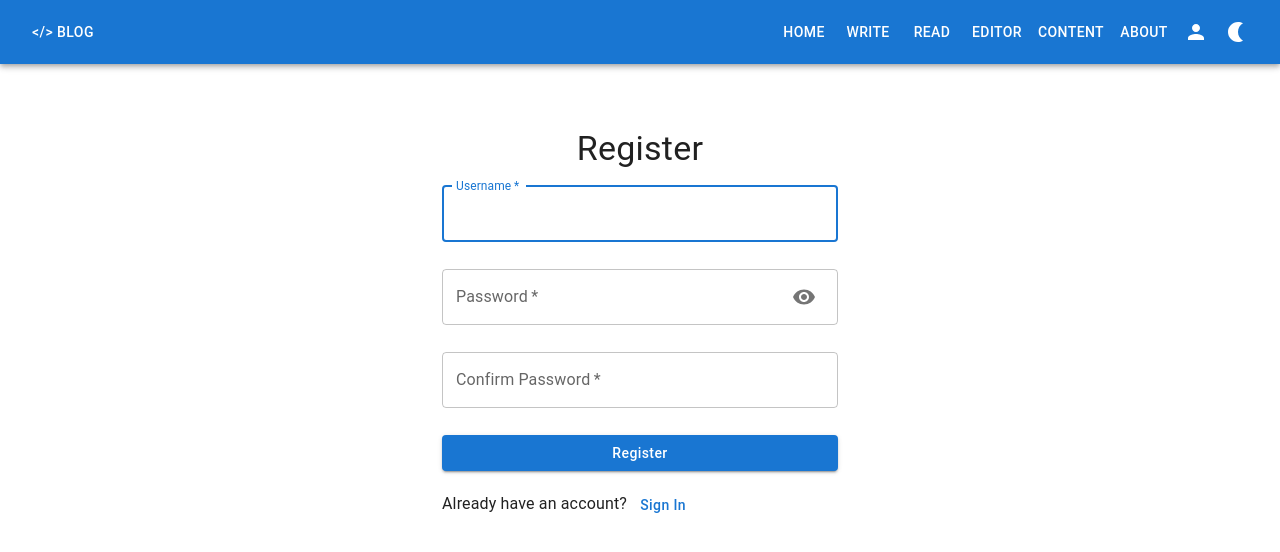
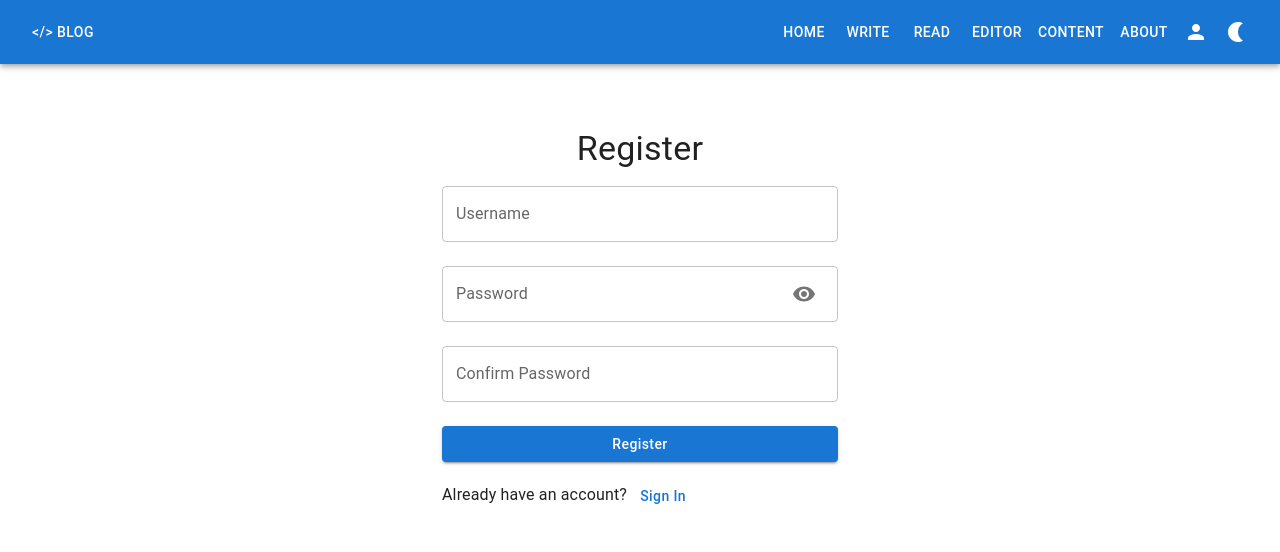
Before and after one commit to SaiAkshith-2001/Blog-App, a React (Create React App) app in the folder frontend/: page /register in a window 1280 px wide. Shown: the top 552 px of the page. Built offline with nearby package versions, Linux system fonts and the light colour scheme.

Commit message:
added validations in login & register pages

```diff
--- a/frontend/package.json
+++ b/frontend/package.json
@@ -5,6 +5,7 @@
   "dependencies": {
     "@emotion/react": "^11.13.3",
     "@emotion/styled": "^11.13.0",
+    "@hookform/resolvers": "^3.9.0",
     "@mui/icons-material": "^6.0.2",
     "@mui/material": "^6.0.2",
     "@testing-library/jest-dom": "^5.17.0",
@@ -12,7 +13,6 @@
     "@testing-library/user-event": "^13.5.0",
     "axios": "^1.7.7",
     "chart.js": "^4.4.4",
-    "formik": "^2.4.6",
     "jwt-decode": "^4.0.0",
     "quill": "^2.0.2",
     "react": "^18.3.1",
--- a/frontend/src/pages/BlogWrite.jsx
+++ b/frontend/src/pages/BlogWrite.jsx
@@ -156,7 +156,7 @@ const BlogWrite = () => {
     if (!newPost.title || !newPost.body || !newPost.author) {
       setError(true);
       setHelperText("Please fill out this field");
-      inputRef.current.focus();
+      // inputRef.current.focus();
       setSnackbar({
         open: true,
         message: "Please fill all fields",
--- a/frontend/src/pages/Login.jsx
+++ b/frontend/src/pages/Login.jsx
@@ -15,17 +15,26 @@ import {
 } from "@mui/material";
 import VisibilityIcon from "@mui/icons-material/Visibility";
 import VisibilityOffIcon from "@mui/icons-material/VisibilityOff";
-import { Formik, Form, Field, ErrorMessage } from "formik";
+import { useForm } from "react-hook-form";
+import { yupResolver } from "@hookform/resolvers/yup";
+
 const loginValidationSchema = Yup.object().shape({
   username: Yup.string()
-    .min(6, "Username should be of minimum 6 characters length")
-    .required("Username is required"),
+    .required("Username is required")
+    .min(6, "Username should be of minimum 6 characters length"),
   password: Yup.string()
-    .min(6, "Password must be at least 6 characters")
-    .required("Password is required"),
+    .required("Password is required")
+    .min(8, "Password must be at least 8 characters"),
 });
 
 const Login = () => {
+  const {
+    register,
+    handleSubmit,
+    formState: { errors, isSubmitting },
+  } = useForm({
+    resolver: yupResolver(loginValidationSchema),
+  });
   const [showPassword, setShowPassword] = useState(false);
   const { login } = useContext(AuthContext);
   const navigate = useNavigate();
@@ -39,35 +48,47 @@ const Login = () => {
     setShowPassword(!showPassword);
   };
 
-  const handleSubmit = async (values, { setSubmitting }) => {
+  const onSubmit = async (data) => {
     try {
       const response = await axios.post("http://localhost:5000/api/login", {
-        username: values.username,
-        password: values.password,
+        username: data.username,
+        password: data.password,
       });
       login(response.data.accessToken);
+      if (response.data && response.status === 200) {
         setSnackbar({
           open: true,
           message: "Login successfully",
           severity: "success",
         });
+      }
       navigate("/write");
     } catch (error) {
       console.error("Login failed", error);
+      if (error.response && error.response.status === 401) {
         setSnackbar({
           open: true,
-        message: "Login failed, Please verify your credentials!",
+          message: "Invalid password, Please verify!",
           severity: "error",
         });
-    } finally {
-      setSubmitting(false);
+      } else if (error.response && error.response.status === 404) {
+        setSnackbar({
+          open: true,
+          message: "User does not exists!",
+          severity: "error",
+        });
+      } else {
+        setSnackbar({
+          open: true,
+          message: "Something went wrong Please try again later!",
+          severity: "error",
+        });
+      }
     }
   };
-
   const redirectToRegister = () => {
     navigate("/register");
   };
-
   return (
     <Container component="main" maxWidth="xs">
       <Box
@@ -81,40 +102,31 @@ const Login = () => {
         <Typography variant="h4" component="h1">
           Login
         </Typography>
-        <Formik
-          initialValues={{ username: "", password: "" }}
-          validationSchema={loginValidationSchema}
-          onSubmit={handleSubmit}
-        >
-          {({ isSubmitting }) => (
-            <Form>
-              <Field
-                as={TextField}
+        <form onSubmit={handleSubmit(onSubmit)}>
+          <TextField
             label="Username"
+            name="username"
             variant="outlined"
             fullWidth
             margin="normal"
-                name="username"
-                autoFocus
-                helperText={<ErrorMessage name="username" />}
+            {...register("username")}
+            error={Boolean(errors.username)}
+            helperText={errors.username?.message}
           />
-              <Field
-                as={TextField}
+          <TextField
             label="Password"
+            name="password"
             type={showPassword ? "text" : "password"}
             variant="outlined"
             fullWidth
             margin="normal"
-                name="password"
-                helperText={<ErrorMessage name="password" />}
+            {...register("password")}
+            error={Boolean(errors.password)}
+            helperText={errors.password?.message}
             InputProps={{
               endAdornment: (
                 <IconButton onClick={handleShowPassword}>
-                      {showPassword ? (
-                        <VisibilityOffIcon />
-                      ) : (
-                        <VisibilityIcon />
-                      )}
+                  {showPassword ? <VisibilityOffIcon /> : <VisibilityIcon />}
                 </IconButton>
               ),
             }}
@@ -141,17 +153,13 @@ const Login = () => {
           <Snackbar
             open={snackbar.open}
             autoHideDuration={3000}
-                onClose={() =>
-                  setSnackbar((prev) => ({ ...prev, open: false }))
-                }
+            onClose={() => setSnackbar((prev) => ({ ...prev, open: false }))}
           >
             <Alert severity={snackbar.severity} sx={{ width: "100%" }}>
               {snackbar.message}
             </Alert>
           </Snackbar>
-            </Form>
-          )}
-        </Formik>
+        </form>
       </Box>
     </Container>
   );
--- a/frontend/src/pages/Register.jsx
+++ b/frontend/src/pages/Register.jsx
@@ -14,18 +14,19 @@ import { useNavigate } from "react-router-dom";
 import axios from "axios";
 import VisibilityIcon from "@mui/icons-material/Visibility";
 import VisibilityOffIcon from "@mui/icons-material/VisibilityOff";
-import { Formik, Form, Field, ErrorMessage } from "formik";
+import { useForm } from "react-hook-form";
+import { yupResolver } from "@hookform/resolvers/yup";
 
 const registrationValidationSchema = Yup.object({
   username: Yup.string()
-    .min(6, "Username should be of minimum 6 characters length")
-    .required("Username is required"),
+    .required("Username is required")
+    .min(6, "Username should be of minimum 6 characters length"),
   password: Yup.string()
-    .min(8, "Password should be of minimum 8 characters length")
-    .required("Password is required"),
+    .required("Password is required")
+    .min(8, "Password should be of minimum 8 characters length"),
   confirmPassword: Yup.string()
-    .oneOf([Yup.ref("password"), null], "Passwords must match")
-    .required("Confirm password is required"),
+    .required("Confirm password is required")
+    .oneOf([Yup.ref("password"), null], "Passwords must match"),
 });
 
 const Register = () => {
@@ -36,20 +37,28 @@ const Register = () => {
   });
   const [showPassword, setShowPassword] = useState(false);
   const navigate = useNavigate();
+  const {
+    register,
+    handleSubmit,
+    formState: { errors, isSubmitting },
+  } = useForm({
+    resolver: yupResolver(registrationValidationSchema),
+  });
+
   const redirectToLogin = () => {
     navigate("/login");
   };
+
   const handleShowPassword = () => {
     setShowPassword(!showPassword);
   };
 
-  const handleSubmit = async (values, { setSubmitting }) => {
+  const onSubmit = async (data) => {
     try {
       const response = await axios.post("http://localhost:5000/api/register", {
-        username: values.username,
-        password: values.password,
+        username: data.username,
+        password: data.password,
       });
-      //console.log(response.data)
       redirectToLogin();
       setSnackbar({
         open: true,
@@ -63,8 +72,6 @@ const Register = () => {
         message: "Invalid user, Please verify your credentials!",
         severity: "error",
       });
-    } finally {
-      setSubmitting(false);
     }
   };
 
@@ -81,60 +88,45 @@ const Register = () => {
         <Typography variant="h4" component="h1">
           Register
         </Typography>
-        <Formik
-          initialValues={{
-            username: "",
-            password: "",
-            confirmPassword: "",
-          }}
-          validationSchema={registrationValidationSchema}
-          onSubmit={handleSubmit}
-        >
-          {({ isSubmitting }) => (
-            <Form>
-              <Field
-                as={TextField}
+        <form onSubmit={handleSubmit(onSubmit)}>
+          <TextField
+            label="Username"
+            name="username"
+            variant="outlined"
+            fullWidth
+            margin="normal"
+            {...register("username")}
+            error={Boolean(errors.username)}
+            helperText={errors.username?.message}
+          />
+          <TextField
+            name="password"
             variant="outlined"
             margin="normal"
-                required
-                fullWidth
-                autoFocus
-                label="Username"
-                name="username"
-                helperText={<ErrorMessage name="username" />}
-              />
-              <Field
-                as={TextField}
-                variant="outlined"
-                margin="normal"
-                required
             fullWidth
             label="Password"
             type={showPassword ? "text" : "password"}
-                name="password"
-                helperText={<ErrorMessage name="password" />}
+            {...register("password")}
+            error={Boolean(errors.password)}
+            helperText={errors.password?.message}
             InputProps={{
               endAdornment: (
                 <IconButton onClick={handleShowPassword}>
-                      {showPassword ? (
-                        <VisibilityOffIcon />
-                      ) : (
-                        <VisibilityIcon />
-                      )}
+                  {showPassword ? <VisibilityOffIcon /> : <VisibilityIcon />}
                 </IconButton>
               ),
             }}
           />
-              <Field
-                as={TextField}
+          <TextField
+            name="confirmPassword"
             variant="outlined"
             margin="normal"
-                required
             fullWidth
             label="Confirm Password"
             type={showPassword ? "text" : "password"}
-                name="confirmPassword"
-                helperText={<ErrorMessage name="confirmPassword" />}
+            {...register("confirmPassword")}
+            error={Boolean(errors.confirmPassword)}
+            helperText={errors.confirmPassword?.message}
           />
           <Button
             type="submit"
@@ -159,17 +151,13 @@ const Register = () => {
           <Snackbar
             open={snackbar.open}
             autoHideDuration={3000}
-                onClose={() =>
-                  setSnackbar((prev) => ({ ...prev, open: false }))
-                }
+            onClose={() => setSnackbar((prev) => ({ ...prev, open: false }))}
           >
             <Alert severity={snackbar.severity} sx={{ width: "100%" }}>
               {snackbar.message}
             </Alert>
           </Snackbar>
-            </Form>
-          )}
-        </Formik>
+        </form>
       </Box>
     </Container>
   );
```
Also changed, not shown: 2 other files (tests, documents, lock files or other folders). Lines whose indentation alone changed are shown as unchanged.
